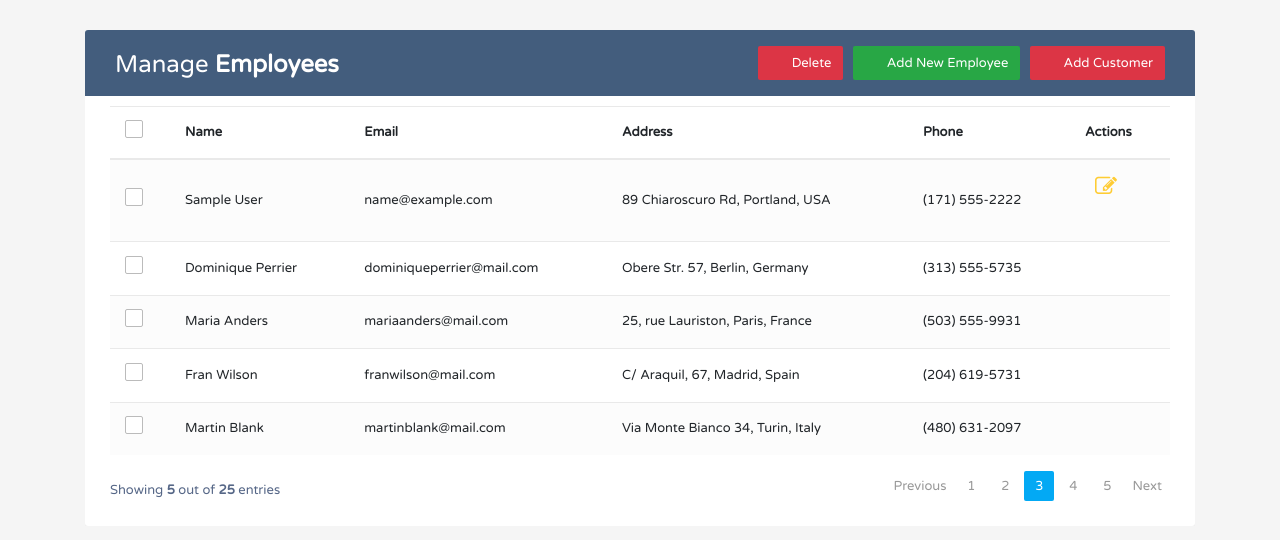
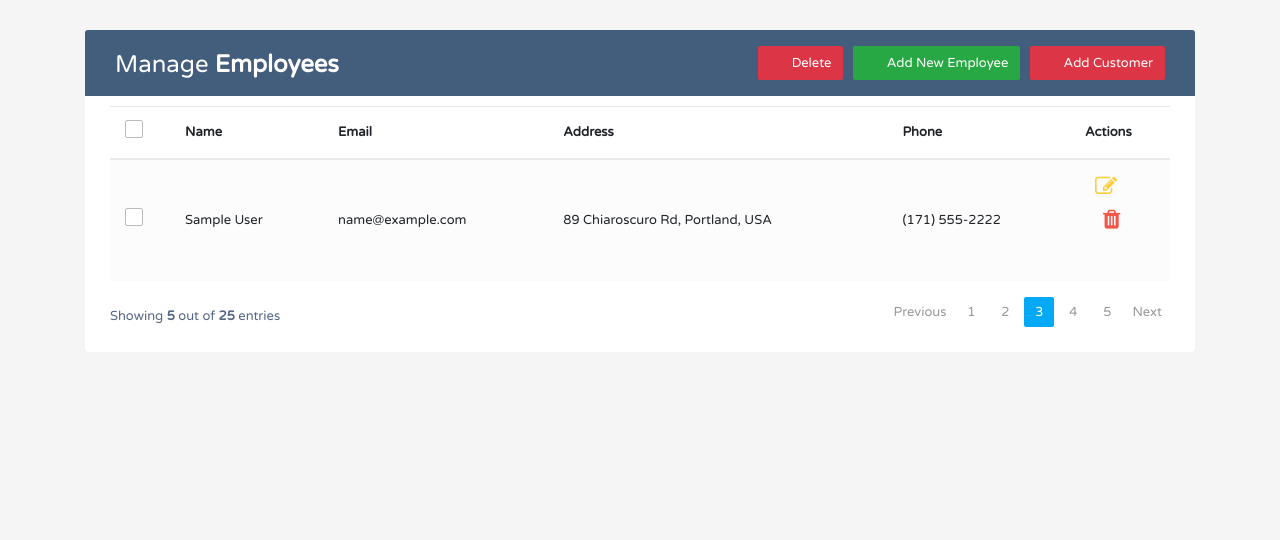
Before and after one commit to mohit2708/django_self_project, a Django app: template crud_function_based/templates/crud_function_based/index.html in a window 1280 px wide. Shown: the top 540 px of the page. Run offline with Django 3.2, Linux system fonts and the light colour scheme; the template is opened without the code that fills it: most values are stand-ins (such as "Sample title", 1, 10 or a date in 2020); some libraries are stand-ins or nearby versions.

Commit message:
update code

```diff
--- a/crud_function_based/templates/crud_function_based/edit.html
+++ b/crud_function_based/templates/crud_function_based/edit.html
@@ -12,7 +12,7 @@
 
 <div class="container">
   <h2>CRUD form</h2>
-  <form method="post" action="{% url 'store' %}">
+  <form method="post" action="{% url 'update' customers.id %}">
     {% csrf_token %}
   <div class="row">
   	<div class="col-sm-6">
--- a/crud_function_based/templates/crud_function_based/index.html
+++ b/crud_function_based/templates/crud_function_based/index.html
@@ -318,75 +318,23 @@ $(document).ready(function(){
                           title="Edit"
                           ><i class="fa fa-edit"></i></i
                       ></a>
+					  <a
+                        onclick="confirm_delete({{ customer.id }});"
+                        class="delete btn btn-link"
+                        title="Delete"
+                        data-toggle="modal"
+                        style="color: #f44336"
+                      >
+                        <i class="fa fa-trash"></i
+                      ></a>
+
 							<a href="#editEmployeeModal" class="edit" data-toggle="modal"><i class="material-icons" data-toggle="tooltip" title="Edit">&#xE254;</i></a>
 							<a href="#deleteEmployeeModal" class="delete" data-toggle="modal"><i class="material-icons" data-toggle="tooltip" title="Delete">&#xE872;</i></a>
 						</td>
 					</tr>
 					{% endfor %}
-					<tr>
-						<td>
-							<span class="custom-checkbox">
-								<input type="checkbox" id="checkbox2" name="options[]" value="1">
-								<label for="checkbox2"></label>
-							</span>
-						</td>
-						<td>Dominique Perrier</td>
-						<td>dominiqueperrier@mail.com</td>
-						<td>Obere Str. 57, Berlin, Germany</td>
-						<td>(313) 555-5735</td>
-						<td>
-							<a href="#editEmployeeModal" class="edit" data-toggle="modal"><i class="material-icons" data-toggle="tooltip" title="Edit">&#xE254;</i></a>
-							<a href="#deleteEmployeeModal" class="delete" data-toggle="modal"><i class="material-icons" data-toggle="tooltip" title="Delete">&#xE872;</i></a>
-						</td>
-					</tr>
-					<tr>
-						<td>
-							<span class="custom-checkbox">
-								<input type="checkbox" id="checkbox3" name="options[]" value="1">
-								<label for="checkbox3"></label>
-							</span>
-						</td>
-						<td>Maria Anders</td>
-						<td>mariaanders@mail.com</td>
-						<td>25, rue Lauriston, Paris, France</td>
-						<td>(503) 555-9931</td>
-						<td>
-							<a href="#editEmployeeModal" class="edit" data-toggle="modal"><i class="material-icons" data-toggle="tooltip" title="Edit">&#xE254;</i></a>
-							<a href="#deleteEmployeeModal" class="delete" data-toggle="modal"><i class="material-icons" data-toggle="tooltip" title="Delete">&#xE872;</i></a>
-						</td>
-					</tr>
-					<tr>
-						<td>
-							<span class="custom-checkbox">
-								<input type="checkbox" id="checkbox4" name="options[]" value="1">
-								<label for="checkbox4"></label>
-							</span>
-						</td>
-						<td>Fran Wilson</td>
-						<td>franwilson@mail.com</td>
-						<td>C/ Araquil, 67, Madrid, Spain</td>
-						<td>(204) 619-5731</td>
-						<td>
-							<a href="#editEmployeeModal" class="edit" data-toggle="modal"><i class="material-icons" data-toggle="tooltip" title="Edit">&#xE254;</i></a>
-							<a href="#deleteEmployeeModal" class="delete" data-toggle="modal"><i class="material-icons" data-toggle="tooltip" title="Delete">&#xE872;</i></a>
-						</td>
-					</tr>
-					<tr>
-						<td>
-							<span class="custom-checkbox">
-								<input type="checkbox" id="checkbox5" name="options[]" value="1">
-								<label for="checkbox5"></label>
-							</span>
-						</td>
-						<td>Martin Blank</td>
-						<td>martinblank@mail.com</td>
-						<td>Via Monte Bianco 34, Turin, Italy</td>
-						<td>(480) 631-2097</td>
-						<td>
-							<a href="#editEmployeeModal" class="edit" data-toggle="modal"><i class="material-icons" data-toggle="tooltip" title="Edit">&#xE254;</i></a>
-							<a href="#deleteEmployeeModal" class="delete" data-toggle="modal"><i class="material-icons" data-toggle="tooltip" title="Delete">&#xE872;</i></a>
-						</td>
-					</tr>
+
+
 				</tbody>
 			</table>
 			<div class="clearfix">
@@ -495,5 +443,57 @@ $(document).ready(function(){
 		</div>
 	</div>
 </div>
+
+<div id="delete_confirm" class="modal fade" role="dialog">
+	<div class="modal-dialog">
+	  <div class="modal-content">
+		<div class="modal-header">
+		  <h4 class="modal-title">Delete User</h4>
+		  <button
+			type="button"
+			class="close"
+			data-dismiss="modal"
+			aria-hidden="true"
+		  >
+			&times;
+		  </button>
+		</div>
+		<div class="modal-body">
+		  <p>Are you sure you want to delete these Records?</p>
+		</div>
+		<div class="modal-footer">
+		  <input
+			type="button"
+			class="btn btn-default"
+			data-dismiss="modal"
+			value="Cancel"
+		  />
+		  <span id="delete_butt_id"></span>
+		</div>
+	  </div>
+	</div>
+  </div>
 </body>
+<script>
+	function confirm_delete(id) {
+	  var pathname = window.location.pathname;
+	  var url = pathname + "delete";
+	  var a =
+		'<a href="' + url + "/" + id + '" class="btn btn-primary">Confirm</a>';
+	  $("#delete_butt_id").html(a);
+	  $("#delete_confirm").modal();
+	}
+
+	$(function () {
+	  $("#example2").DataTable({
+		paging: true,
+		lengthChange: false,
+		searching: true,
+		ordering: true,
+		info: true,
+		autoWidth: false,
+		responsive: true,
+	  });
+	});
+  </script>
 </html>
--- a/crud_function_based/urls.py
+++ b/crud_function_based/urls.py
@@ -6,6 +6,6 @@ urlpatterns = [
     path('add/', views.create, name="create"),
     path('store/', views.store, name="store"),
     path('edit/<int:id>', views.show, name="show"),
-    # path('update/<int:id>', views.update, name='update'),
-    # path('delete/<int:id>', views.destroy, name='delete'),
+    path('update/<int:id>', views.update, name='update'),
+    path('delete/<int:id>', views.destroy, name='delete'),
 ]
```
Also changed, not shown: crud_function_based/views.py (+31 -30 lines).
